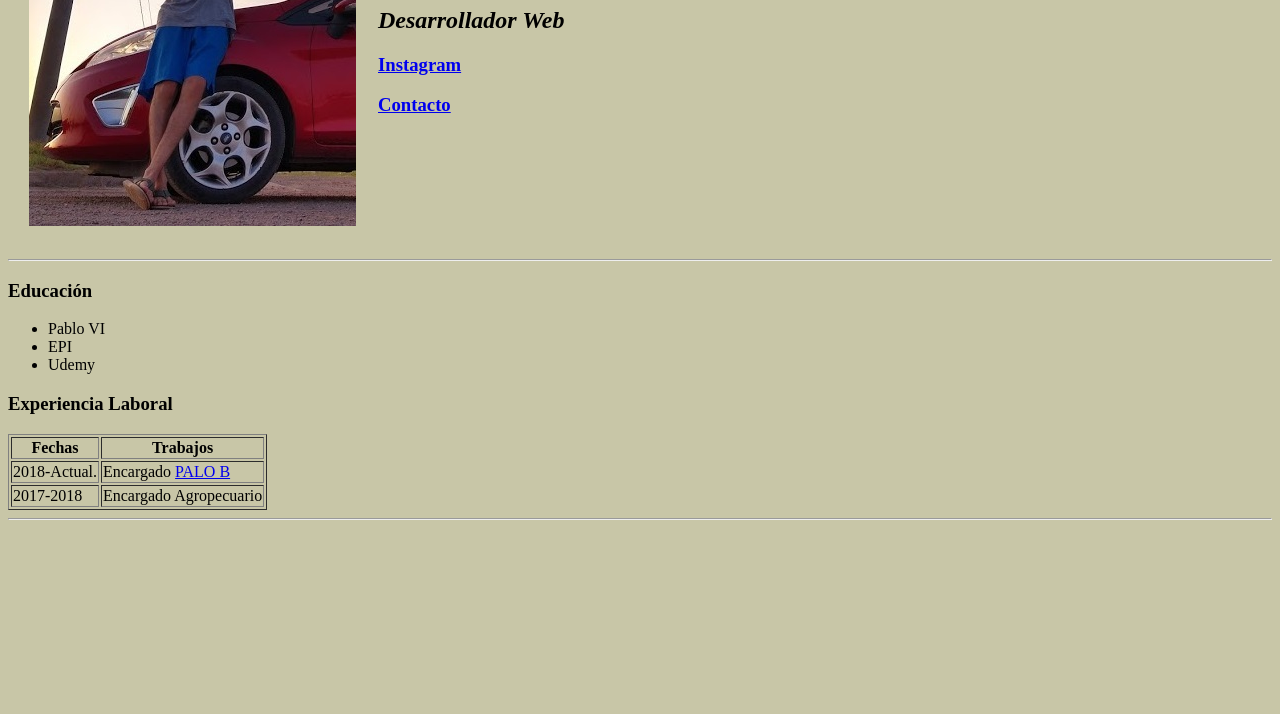
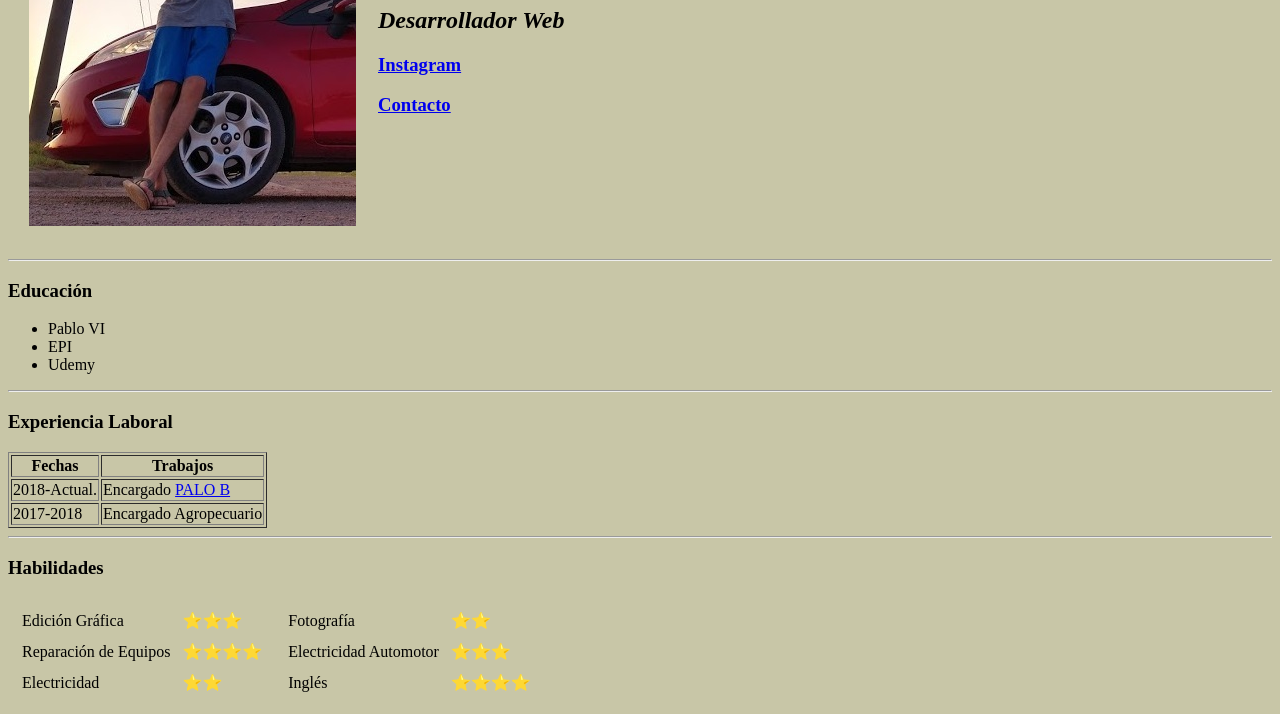
Before and after one commit to CASALISN/CV, a plain HTML site: page index.html in a window 1280 px wide. Shown: the part 197-911 px from the top of the page. Before the commit the page ends 800 px from the top, so only its background shows below. Drawn offline with Linux system fonts and the light colour scheme.

Commit message:
Add files via upload

```diff
--- a/index.html
+++ b/index.html
@@ -3,17 +3,19 @@
 
 <head>
   <meta charset="utf-8">
-  <title>Ⓝ CV de Nicolás</title>
+  <title>Ⓝ Sitio Personal de Nicolas</title>
 </head>
 
 <body style="background-color: #c8c6a7;">
   <table cellspacing="20">
     <tr>
       <td><img src="imagenes/03.jpg" alt="Imagen de perfil de Nicolas"></td>
-      <td><h1>Nicolás Casalis</h1>
-      <h2><strong><em>Desarrollador Web</em></strong></h2>
-      <h3><strong><a href="https://www.instagram.com/casalisn">Instagram</a></strong></h3>
-      <h3><a href="Contacto.html">Contacto</a></h3></td>
+      <td>
+        <h1>Nicolas Casalis</h1>
+        <h2><strong><em>Desarrollador Web</em></strong></h2>
+        <h3><strong><a href="https://www.instagram.com/casalisn">Instagram</a></strong></h3>
+        <h3><a href="Contacto.html">Contacto</a></h3>
+      </td>
     </tr>
   </table>
   <hr>
@@ -23,6 +25,7 @@
     <li>EPI</li>
     <li>Udemy</li>
   </ul>
+  <hr>
   <h3>Experiencia Laboral</h3>
   <table border="1">
     <thead>
@@ -41,12 +44,45 @@
         <td>Encargado Agropecuario</td>
       </tr>
     </tbody>
-    <tfoot>
-
-    </tfoot>
   </table>
   <hr>
-
+  <h3>Habilidades</h3>
+<table>
+  <tr>
+    <td>
+      <table cellspacing="10">
+        <tr>
+          <td>Edición Gráfica</td>
+          <td>⭐⭐⭐</td>
+        </tr>
+        <tr>
+          <td>Reparación de Equipos</td>
+          <td>⭐⭐⭐⭐</td>
+        </tr>
+        <tr>
+          <td>Electricidad</td>
+          <td>⭐⭐</td>
+        </tr>
+      </table>
+    </td>
+    <td>
+      <table cellspacing="10">
+        <tr>
+          <td>Fotografía</td>
+          <td>⭐⭐</td>
+        </tr>
+        <tr>
+          <td>Electricidad Automotor</td>
+          <td>⭐⭐⭐</td>
+        </tr>
+        <tr>
+          <td>Inglés</td>
+          <td>⭐⭐⭐⭐</td>
+        </tr>
+      </table>
+    </td>
+  </tr>
+</table>
 </body>
 
 </html>
```
Also changed, not shown: Contacto.html (+16 -3 lines).
